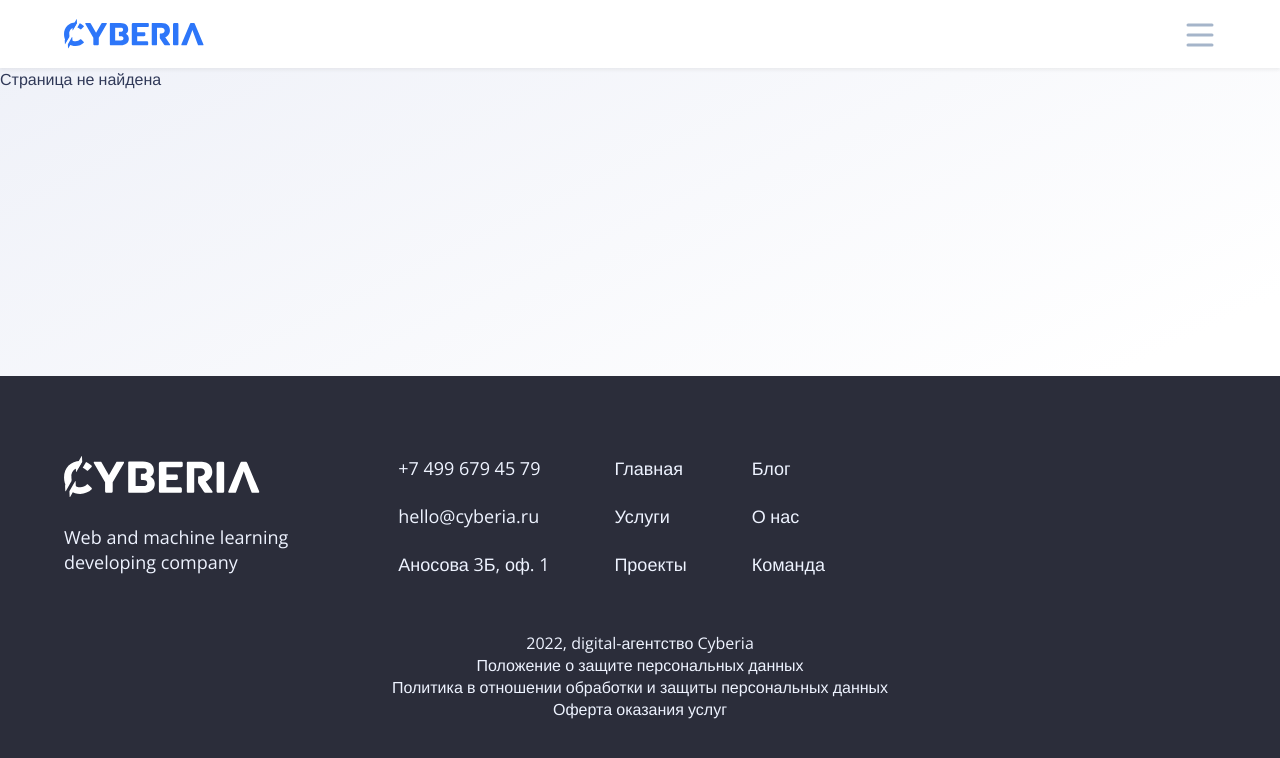
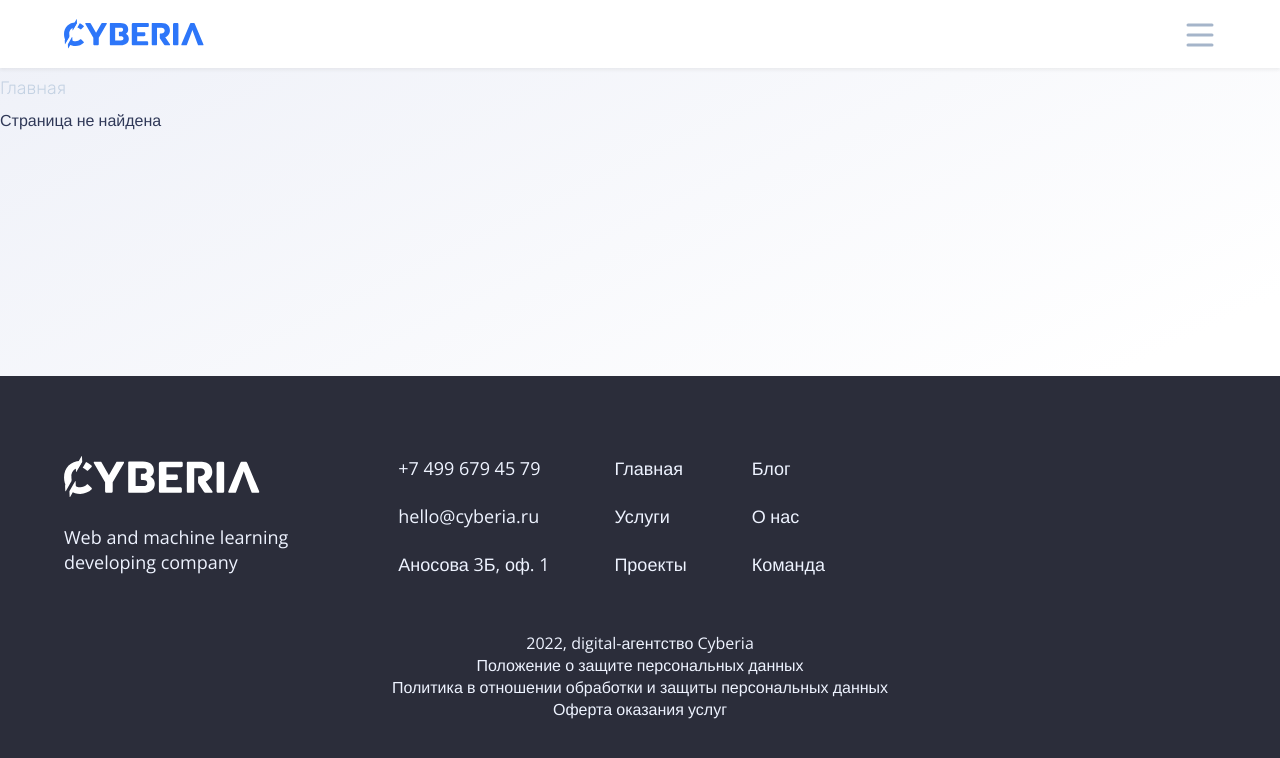
Before and after one commit to glazzkov/cyberia, a React (Create React App) app: page / in a window 1280 px wide. Shown: the top 758 px of the page. Built offline with nearby package versions, Linux system fonts and the light colour scheme.

Commit message:
added breadcrumbs to 404 page

```diff
--- a/src/components/pages/page-404/Page404.jsx
+++ b/src/components/pages/page-404/Page404.jsx
@@ -1,5 +1,11 @@
 import { StyledPage404 } from './Page404.style';
+import { Breadcrumbs } from '../../blocks/breadcrumbs/Breadcrumbs';
 
 export const Page404 = () => {
-  return <StyledPage404>Страница не найдена</StyledPage404>;
+  return (
+    <StyledPage404>
+      <Breadcrumbs></Breadcrumbs>
+      <div>Страница не найдена</div>
+    </StyledPage404>
+  );
 };
```
